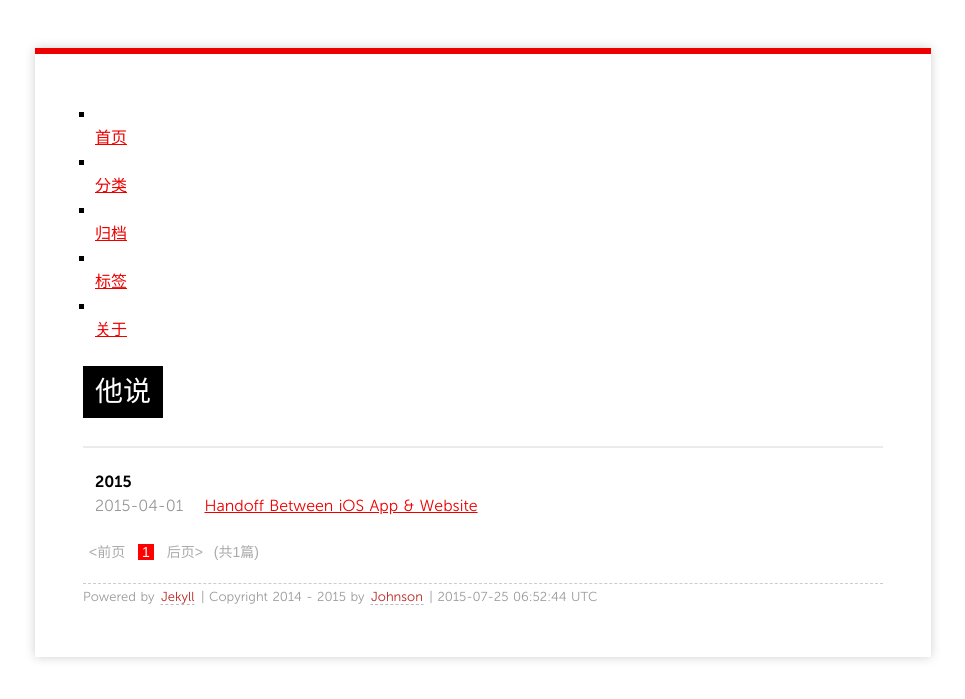
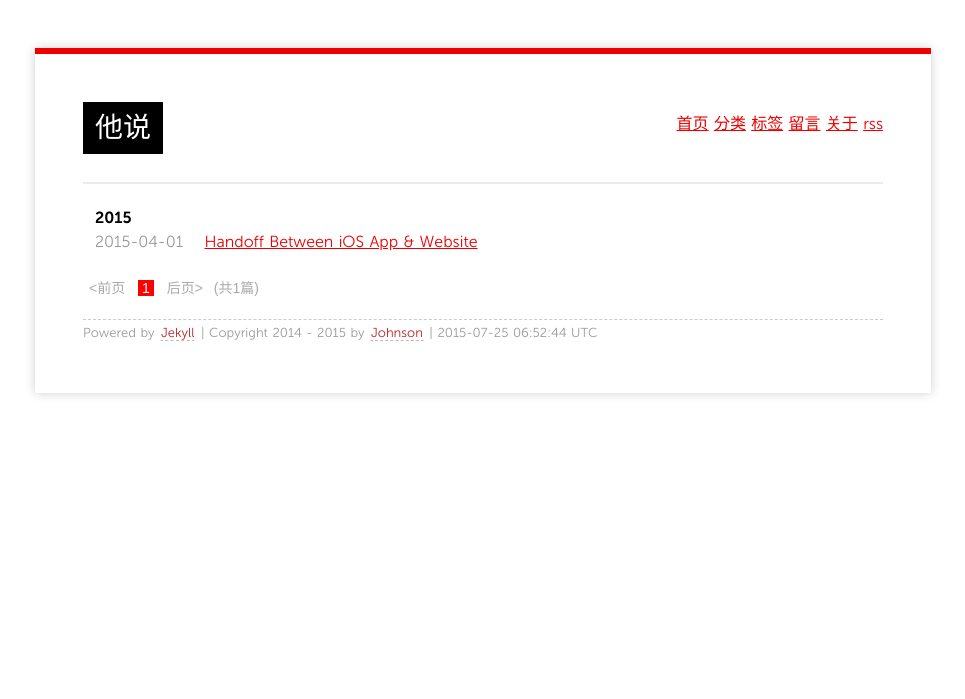
Before and after one commit to zhangxin2012/jekyll, a Jekyll site: the page built from index.html, in a window 1280 px wide. Shown: the top 699 px of the page, without its empty margins (157-1122 px from the left). Built offline with Jekyll 4.4.1, drawn with Linux system fonts in a browser that asks for light colours; Markdown is read by kramdown in place of the engine named in the settings; the list of posts is cut into pages by our own code.

Commit message:
Update default.html

```diff
--- a/_layouts/default.html
+++ b/_layouts/default.html
@@ -18,41 +18,14 @@
     <div id="container">
       <div id="main" role="main">
         <header>
-        <ul id="menu" class="menu">
-      <li class="menu-item menu-item-home">
-        <a href="/">
-          <i class="menu-item-icon icon-home"></i> <br />
-          首页
-        </a>
-      </li>
-      <li class="menu-item menu-item-categories">
-        <a href="/categories">
-          <i class="menu-item-icon icon-categories"></i> <br />
-          分类
-        </a>
-      </li>
-      <li class="menu-item menu-item-archives">
-        <a href="/archives">
-          <i class="menu-item-icon icon-archives"></i> <br />
-          归档
-        </a>
-      </li>
-      <li class="menu-item menu-item-tags">
-        <a href="/tags">
-          <i class="menu-item-icon icon-tags"></i> <br />
-          标签
-        </a>
-      </li>
-
-
-      <li class="menu-item menu-item-about">
-        <a href="/about">
-          <i class="menu-item-icon icon-about"></i> <br />
-          关于
-        </a>
-      </li>
-
-  </ul>
+       <div class="buttons">
+          <a href="/">首页</a>
+          <a href="/categories">分类</a>
+          <a href="/tags">标签</a>
+          <a href="/guestbook">留言</a>
+          <a href="/about" >关于</a>
+          <a href="/feed">rss</a>
+        </div>
         <h1>{{ page.title }}</h1>
         </header>
         <hr>
```
